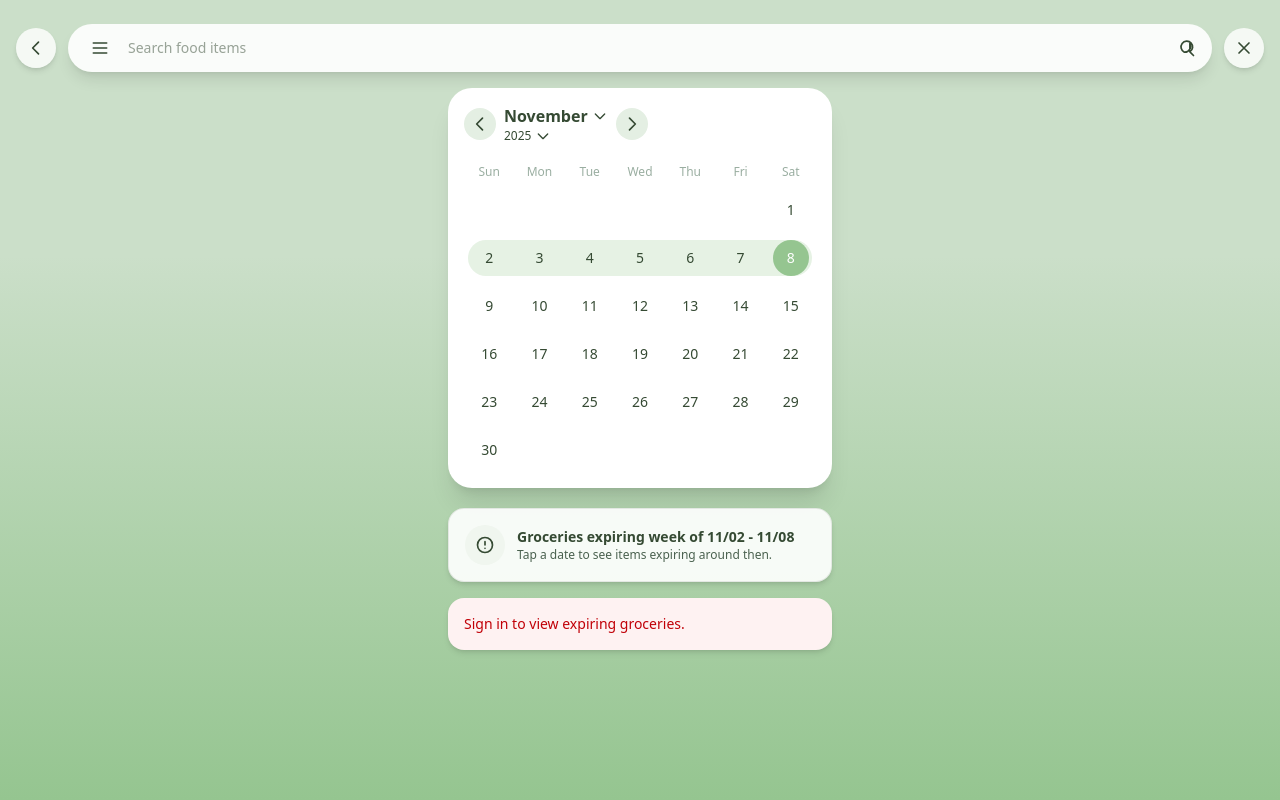
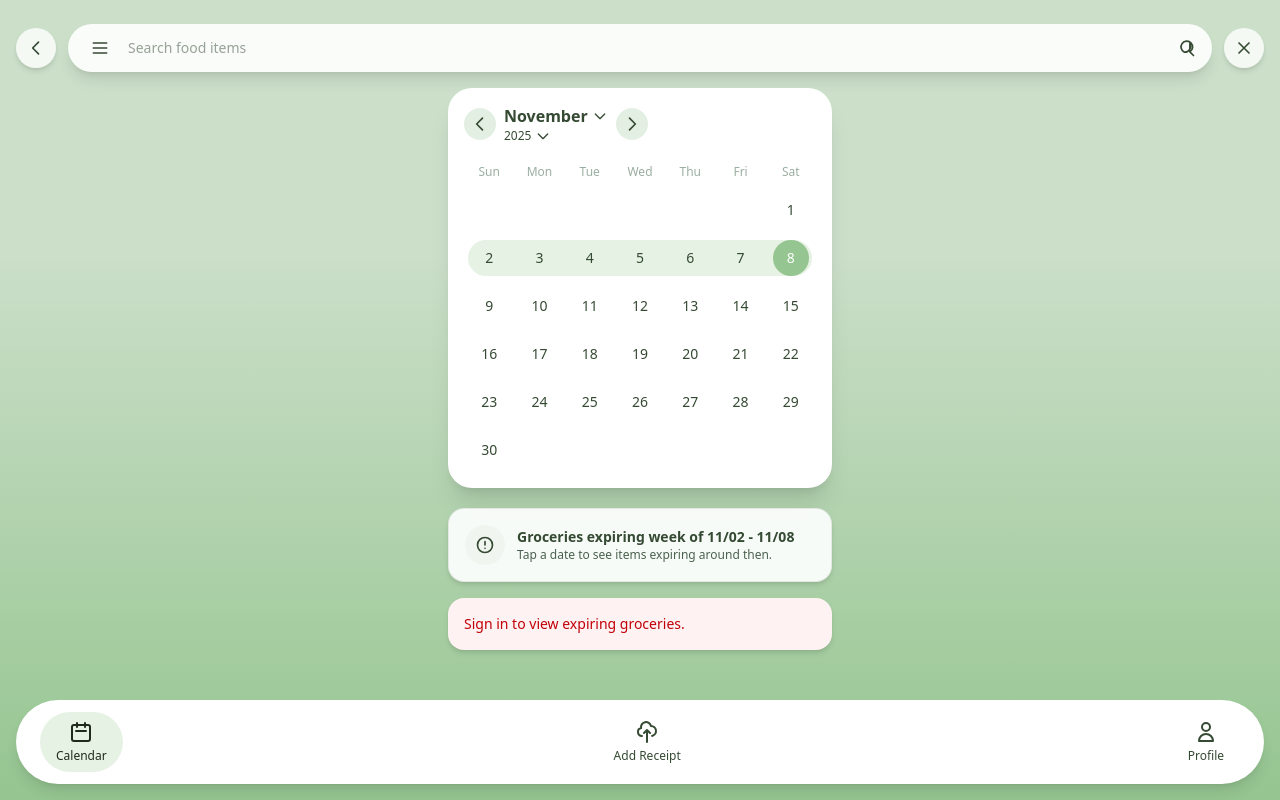
Before and after one commit to RibaDiba/Grocery-Management, a Next.js app in the folder apps/frontend/: page /calendar in a window 1280 px wide. Built offline with nearby package versions, Linux system fonts and the light colour scheme.

Commit message:
calendar

```diff
--- a/apps/frontend/app/components/auth/AuthIntro.tsx
+++ b/apps/frontend/app/components/auth/AuthIntro.tsx
@@ -18,12 +18,11 @@ export default function AuthIntro({ onSignInClick, onSignUpClick }: AuthIntroPro
       <div className="w-full max-w-md text-center">
         {/* Logo */}
         <div className="mb-8 flex justify-center">
-          <img
-            src="/PantryPilotLogo.png"
-            alt="PantryPilot Logo"
-            className="h-24 w-auto sm:h-32"
-            style={{ filter: 'none' }}
-          />
+          <div className="h-24 w-24 sm:h-32 sm:w-32 rounded-full bg-white/80 shadow-inner flex items-center justify-center">
+            <span className="text-3xl font-semibold tracking-wide" style={{ color: '#2D5016' }}>
+              PP
+            </span>
+          </div>
         </div>
 
         {/* Heading */}
--- a/apps/frontend/app/components/calendar/CalendarOverlay.tsx
+++ b/apps/frontend/app/components/calendar/CalendarOverlay.tsx
@@ -13,6 +13,11 @@ type CalendarOverlayProps = {
   onClose: () => void;
   token: string | null;
   onWeekSelect?: (week: WeekSelection) => void;
+  onAddReceipt?: () => void;
+  addReceiptLabel?: string;
+  addReceiptDisabled?: boolean;
+  onViewProfile?: () => void;
+  profileLabel?: string;
 };
 
 type CalendarCell = number | null;
@@ -72,7 +77,17 @@ const toExpiryDate = (item: GroceryItem): Date => {
   return created;
 };
 
-export default function CalendarOverlay({ isOpen, onClose, token, onWeekSelect }: CalendarOverlayProps) {
+export default function CalendarOverlay({
+  isOpen,
+  onClose,
+  token,
+  onWeekSelect,
+  onAddReceipt,
+  addReceiptLabel = 'Add Receipt',
+  addReceiptDisabled = false,
+  onViewProfile,
+  profileLabel = 'Profile',
+}: CalendarOverlayProps) {
   const [visibleMonth, setVisibleMonth] = useState(() => new Date());
   const [selectedDate, setSelectedDate] = useState(() => new Date());
   const [itemsLoading, setItemsLoading] = useState(false);
@@ -325,7 +340,7 @@ export default function CalendarOverlay({ isOpen, onClose, token, onWeekSelect }
         </button>
       </div>
 
-      <div className="flex-1 overflow-y-auto px-4 pb-8">
+      <div className="flex-1 overflow-y-auto px-4 pb-28">
         <div className="mx-auto mt-4 w-full max-w-sm rounded-3xl bg-white p-4 shadow-xl">
           <div className="mb-4 flex items-center justify-between">
             <div className="flex items-center gap-2">
@@ -472,6 +487,49 @@ export default function CalendarOverlay({ isOpen, onClose, token, onWeekSelect }
           ))}
         </div>
       </div>
+
+      <nav
+        className="absolute inset-x-4 bottom-4 flex items-center justify-between rounded-full bg-white px-6 py-3 shadow-lg"
+        style={{ color: '#354A33' }}
+      >
+        <button
+          type="button"
+          aria-pressed="true"
+          className="flex flex-col items-center gap-1 rounded-full px-4 py-2"
+          style={{ backgroundColor: '#E6F2E4', color: '#1F2A1C' }}
+        >
+          <svg className="h-6 w-6" fill="none" stroke="currentColor" viewBox="0 0 24 24">
+            <path strokeLinecap="round" strokeLinejoin="round" strokeWidth={2} d="M8 7V3m8 4V3m-9 8h10M5 21h14a2 2 0 002-2V7a2 2 0 00-2-2H5a2 2 0 00-2 2v12a2 2 0 002 2z" />
+          </svg>
+          <span className="text-xs font-medium">Calendar</span>
+        </button>
+
+        <button
+          type="button"
+          onClick={() => {
+            if (addReceiptDisabled) return;
+            onAddReceipt?.();
+          }}
+          disabled={addReceiptDisabled}
+          className="flex flex-col items-center gap-1 rounded-full px-4 py-2 transition-colors hover:bg-black/5 disabled:cursor-not-allowed disabled:opacity-60"
+        >
+          <svg className="h-6 w-6" fill="none" stroke="currentColor" viewBox="0 0 24 24">
+            <path strokeLinecap="round" strokeLinejoin="round" strokeWidth={2} d="M7 16a4 4 0 01-.88-7.903A5 5 0 1115.9 6L16 6a5 5 0 011 9.9M15 13l-3-3m0 0l-3 3m3-3v12" />
+          </svg>
+          <span className="text-xs font-medium">{addReceiptLabel}</span>
+        </button>
+
+        <button
+          type="button"
+          onClick={() => onViewProfile?.()}
+          className="flex flex-col items-center gap-1 rounded-full px-4 py-2 transition-colors hover:bg-black/5"
+        >
+          <svg className="h-6 w-6" fill="none" stroke="currentColor" viewBox="0 0 24 24">
+            <path strokeLinecap="round" strokeLinejoin="round" strokeWidth={2} d="M16 7a4 4 0 11-8 0 4 4 0 018 0zM12 14a7 7 0 00-7 7h14a7 7 0 00-7-7z" />
+          </svg>
+          <span className="text-xs font-medium">{profileLabel}</span>
+        </button>
+      </nav>
     </div>
   );
 }
--- a/apps/frontend/app/components/layout/MobileView.tsx
+++ b/apps/frontend/app/components/layout/MobileView.tsx
@@ -111,6 +111,22 @@ export default function MobileView() {
 
   const handleSwitchMode = () => {
     setAuthView(authView === 'signin' ? 'signup' : 'signin');
+  };
+
+  const calendarActive = showCalendar;
+  const addReceiptLabel = uploading ? 'Uploading...' : 'Add Receipt';
+
+  const handleAddReceiptFromOverlay = () => {
+    if (uploading) return;
+    handleFileSelect();
+    setShowCalendar(false);
+    setFabOpen(false);
+  };
+
+  const handleViewProfile = () => {
+    router.push('/profile');
+    setShowCalendar(false);
+    setFabOpen(false);
   };
 
   if (!signedIn) {
@@ -344,6 +360,10 @@ export default function MobileView() {
         onClose={() => setShowCalendar(false)}
         token={userToken}
         onWeekSelect={setSelectedWeekRange}
+        onAddReceipt={handleAddReceiptFromOverlay}
+        addReceiptLabel={addReceiptLabel}
+        addReceiptDisabled={uploading}
+        onViewProfile={handleViewProfile}
       />
 
       {/* Bottom Navigation Bar */}
@@ -353,7 +373,37 @@ export default function MobileView() {
           boxShadow: '0px 4px 10px rgba(0, 0, 0, 0.15)'
         }}
       >
-        <button type="button" onClick={() => router.push('/calendar')} className="flex flex-col items-center gap-1">
+        <button
+          type="button"
+          onClick={() => setShowCalendar(true)}
+          aria-pressed={calendarActive}
+          className={`flex flex-col items-center gap-1 rounded-full px-4 py-2 transition-colors ${
+            calendarActive ? 'bg-[#E6F2E4]' : 'hover:bg-black/5'
+          }`}
+        >
+          <svg
+            className="w-6 h-6"
+            fill="none"
+            stroke="currentColor"
+            viewBox="0 0 24 24"
+            style={{ color: calendarActive ? '#1F2A1C' : '#354A33' }}
+          >
+            <path strokeLinecap="round" strokeLinejoin="round" strokeWidth={2} d="M8 7V3m8 4V3m-9 8h10M5 21h14a2 2 0 002-2V7a2 2 0 00-2-2H5a2 2 0 00-2 2v12a2 2 0 002 2z" />
+          </svg>
+          <span className="text-xs font-medium" style={{ color: calendarActive ? '#1F2A1C' : '#354A33' }}>
+            Calendar
+          </span>
+        </button>
+        <button
+          type="button"
+          onClick={() => {
+            if (uploading) return;
+            handleFileSelect();
+            setFabOpen(false);
+          }}
+          disabled={uploading}
+          className="flex flex-col items-center gap-1 rounded-full px-4 py-2 transition-colors hover:bg-black/5 disabled:cursor-not-allowed disabled:opacity-60"
+        >
           <svg
             className="w-6 h-6"
             fill="none"
@@ -361,13 +411,16 @@ export default function MobileView() {
             viewBox="0 0 24 24"
             style={{ color: '#354A33' }}
           >
-            <path strokeLinecap="round" strokeLinejoin="round" strokeWidth={2} d="M8 7V3m8 4V3m-9 8h10M5 21h14a2 2 0 002-2V7a2 2 0 00-2-2H5a2 2 0 00-2 2v12a2 2 0 002 2z" />
+            <path strokeLinecap="round" strokeLinejoin="round" strokeWidth={2} d="M7 16a4 4 0 01-.88-7.903A5 5 0 1115.9 6L16 6a5 5 0 011 9.9M15 13l-3-3m0 0l-3 3m3-3v12" />
           </svg>
-          <span className="text-xs" style={{ color: '#354A33' }}>Calendar</span>
+          <span className="text-xs font-medium" style={{ color: '#354A33' }}>
+            {addReceiptLabel}
+          </span>
         </button>
         <button
-          className="flex flex-col items-center gap-1"
+          type="button"
           onClick={() => router.push('/profile')}
+          className="flex flex-col items-center gap-1 rounded-full px-4 py-2 transition-colors hover:bg-black/5"
         >
           <svg
             className="w-6 h-6"
@@ -378,7 +431,9 @@ export default function MobileView() {
           >
             <path strokeLinecap="round" strokeLinejoin="round" strokeWidth={2} d="M16 7a4 4 0 11-8 0 4 4 0 018 0zM12 14a7 7 0 00-7 7h14a7 7 0 00-7-7z" />
           </svg>
-          <span className="text-xs" style={{ color: '#354A33' }}>Profile</span>
+          <span className="text-xs font-medium" style={{ color: '#354A33' }}>
+            Profile
+          </span>
         </button>
       </nav>
     </div>
--- a/apps/frontend/app/components/layout/PwaView.tsx
+++ b/apps/frontend/app/components/layout/PwaView.tsx
@@ -7,7 +7,6 @@ import AuthForm from '../auth/AuthForm';
 import IngredientsList from '../ingredients/IngredientsList';
 import RecipesList from '../recipes/RecipesList';
 import { useReceiptUpload } from '../../hooks/useReceiptUpload';
-import { IngredientSkeleton } from '../common/SkeletonLoader';
 import SuccessPopup from '../common/SuccessPopup';
 import CalendarOverlay, { type WeekSelection } from '../calendar/CalendarOverlay';
 
@@ -128,6 +127,20 @@ export default function PwaView() {
   const handleSwitchMode = () => setAuthView(authView === 'signin' ? 'signup' : 'signin');
 
   const calendarActive = showCalendar;
+  const addReceiptLabel = uploading ? 'Uploading...' : 'Add Receipt';
+
+  const handleAddReceiptFromOverlay = () => {
+    if (uploading) return;
+    handleFileSelect();
+    setShowCalendar(false);
+    setFabOpen(false);
+  };
+
+  const handleViewProfile = () => {
+    router.push('/profile');
+    setShowCalendar(false);
+    setFabOpen(false);
+  };
 
   if (!signedIn) {
     if (authView === 'intro') {
@@ -359,6 +372,10 @@ export default function PwaView() {
         onClose={() => setShowCalendar(false)}
         token={userToken}
         onWeekSelect={setSelectedWeekRange}
+        onAddReceipt={handleAddReceiptFromOverlay}
+        addReceiptLabel={addReceiptLabel}
+        addReceiptDisabled={uploading}
+        onViewProfile={handleViewProfile}
       />
 
       {/* Bottom Navigation Bar */}
@@ -370,10 +387,7 @@ export default function PwaView() {
       >
         <button
           type="button"
-          onClick={() => {
-            router.push('/calendar');
-            setFabOpen(false);
-          }}
+          onClick={() => setShowCalendar(true)}
           aria-pressed={calendarActive}
           className={`flex flex-col items-center gap-1 rounded-full px-4 py-2 transition-colors ${
             calendarActive ? 'bg-[#E6F2E4]' : 'hover:bg-black/5'
@@ -390,6 +404,29 @@ export default function PwaView() {
           </svg>
           <span className="text-xs font-medium" style={{ color: calendarActive ? '#1F2A1C' : '#354A33' }}>
             Calendar
+          </span>
+        </button>
+        <button
+          type="button"
+          onClick={() => {
+            if (uploading) return;
+            handleFileSelect();
+            setFabOpen(false);
+          }}
+          disabled={uploading}
+          className="flex flex-col items-center gap-1 rounded-full px-4 py-2 transition-colors hover:bg-black/5 disabled:cursor-not-allowed disabled:opacity-60"
+        >
+          <svg
+            className="w-6 h-6"
+            fill="none"
+            stroke="currentColor"
+            viewBox="0 0 24 24"
+            style={{ color: '#354A33' }}
+          >
+            <path strokeLinecap="round" strokeLinejoin="round" strokeWidth={2} d="M7 16a4 4 0 01-.88-7.903A5 5 0 1115.9 6L16 6a5 5 0 011 9.9M15 13l-3-3m0 0l-3 3m3-3v12" />
+          </svg>
+          <span className="text-xs font-medium" style={{ color: '#354A33' }}>
+            {addReceiptLabel}
           </span>
         </button>
         <button
```
